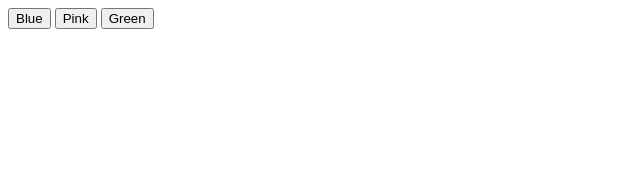
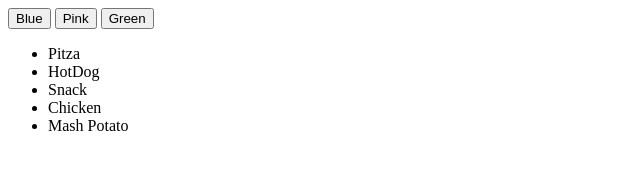
Before and after one commit to hadisyekta/JsChallenges, a plain HTML site: page challenges/clasure/index.html in a window 1280 px wide. Shown: the whole page, without its empty margins (0-640 px from the left). Drawn offline with Linux system fonts and the light colour scheme.

Commit message:
use set to remove duplicate

```diff
--- a/challenges/clasure/index.html
+++ b/challenges/clasure/index.html
@@ -11,9 +11,10 @@
     <button id="pink">Pink</button>
     <button id="green">Green</button>
 
-    <!-- Comment out the begin.js file to see the final solution -->
+    <ul id="combined_menu"></ul>
+
     <script src="./dynamic_color.js"></script>
-    <!-- Uncomment to see the final solution -->
-    <!-- <script src="./end.js"></script> -->
+    <script src="../set_combined_menus.js"></script>
+
   </body>
 </html>
--- /dev/null
+++ b/challenges/set_combined_menus.js
@@ -0,0 +1,19 @@
+
+
+function getCombinedMenus(ListsOfMenus){
+    console.log(ListsOfMenus);
+    let flatMenu = ListsOfMenus.flat()
+    console.log(flatMenu);
+    let combinedMenus = new Set();
+    flatMenu.forEach(item =>{
+        combinedMenus.add(item);
+    })
+    menusNode = document.querySelector("#combined_menu");
+    for (let item of combinedMenus){
+        let itemNode = document.createElement("li");
+        itemNode.innerText = item;
+        menusNode.appendChild(itemNode);
+    }
+}
+
+getCombinedMenus([["Pitza", "HotDog", "Snack"],["Pitza", "Chicken"], ["Chicken", "HotDog", "Mash Potato"]])
```
